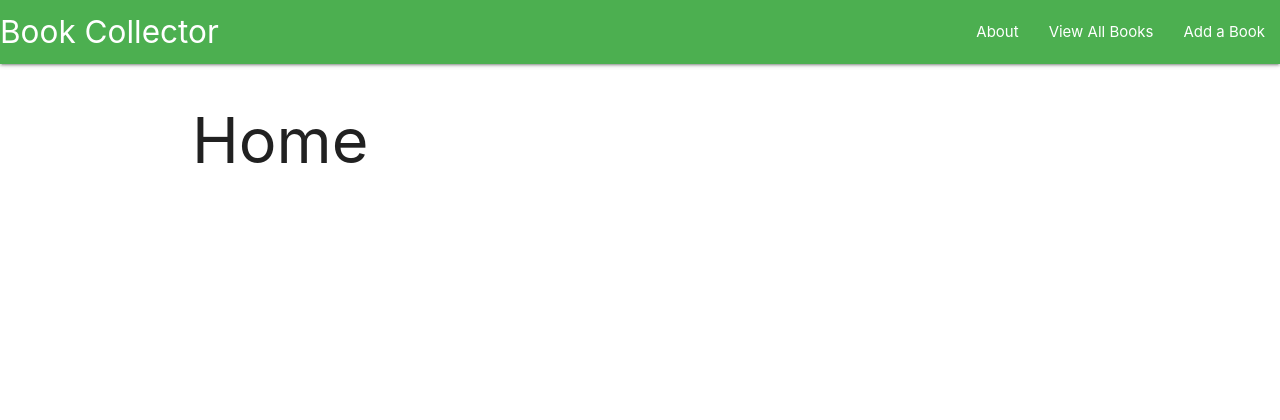
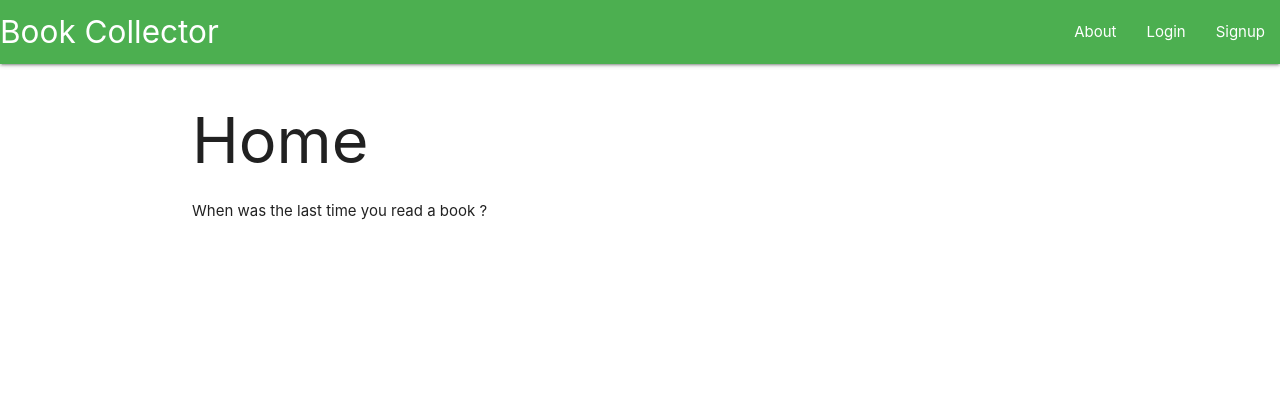
Before and after one commit to SophieDelice/BookCollector, a Django app: page / in a window 1280 px wide. Shown: the top 420 px of the page. Run offline with Django 4.2, Linux system fonts and the light colour scheme.

Commit message:
wip: adds filesystem

```diff
--- a/bookcollector/settings.py
+++ b/bookcollector/settings.py
@@ -122,6 +122,8 @@ USE_TZ = True
 # https://docs.djangoproject.com/en/4.2/howto/static-files/
 
 STATIC_URL = 'static/'
+LOGIN_REDIRECT_URL = '/books/'
+LOGOUT_REDIRECT_URL = '/'
 
 # Default primary key field type
 # https://docs.djangoproject.com/en/4.2/ref/settings/#default-auto-field
--- a/main_app/templates/base.html
+++ b/main_app/templates/base.html
@@ -30,12 +30,24 @@
                         <!-- <a href="/about"> About</a> -->
                         <a href="{% url 'about' %}"> About</a>
                     </li>
+                    {% if user.is_authenticated %}
                     <li>
                         <a href="{% url 'books_index' %}"> View All Books </a>
                     </li>
                     <li>
                         <a href="{% url 'book_create' %}"> Add a Book  </a>
                     </li>
+                    <li>
+                        <a href="{% url 'logout' %}"> Logout</a>
+                    </li>
+                    {% else %}
+                    <li>
+                        <a href="{% url 'login' %}"> Login </a>
+                    </li>
+                    <li>
+                        <a href="{% url 'signup' %}"> Signup </a>
+                    </li>
+                    {% endif %}
                 </ul>
             </div>
         </nav>
--- a/main_app/templates/home.html
+++ b/main_app/templates/home.html
@@ -17,4 +17,6 @@
 
 <h1>Home </h1>
 
+<p> When was the last time you read a book ?</p>
+
 {% endblock %}
--- a/main_app/urls.py
+++ b/main_app/urls.py
@@ -9,4 +9,5 @@ urlpatterns = [
     path('books/create/', views.BookCreate.as_view(), name='book_create'),
     path('books/<int:pk>/update/', views.BookUpdate.as_view(), name='book_update'),
     path('books/<int:pk>/delete/', views.BookDelete.as_view(), name='book_delete'),
+    path('accounts/signup/', views.signup, name='signup'),
 ]
--- a/main_app/views.py
+++ b/main_app/views.py
@@ -1,6 +1,11 @@
 from django.shortcuts import render
 from django.views.generic.edit import CreateView, UpdateView, DeleteView
 from .models import Book
+from django.contrib.auth import login
+from django.contrib.auth.decorators import login_required
+from django.contrib.auth.mixins import LoginRequiredMixin
+from django.contrib.auth.forms import UserCreationForm
+
 # from django.http import HttpResponse
 
 # class Book:
@@ -24,20 +29,42 @@ def about(request):
     # return HttpResponse('<h1>About My Book Collector </h1>')
     return render(request, 'about.html')
 
+@login_required
 def books_index(request):
-    books = Book.objects.all()
+    books = Book.objects.filter(user=request.user)
     return render(request, 'books/index.html',{'books':books})
 
+@login_required
 def books_detail(request, book_id):
     book = Book.objects.get( id = book_id)
     return render(request, 'books/detail.html', {'book': book, })
 
 
-class BookCreate(CreateView):
+def signup(request):
+    error_message =''
+    if request.method == 'POST':
+        form = UserCreationForm(request.POST)
+        if form.is_valid():
+            user = form.save()
+            login(request, user)
+            return redirect('books_index')
+        else:
+            print(form.erros)
+            error_message = 'Invalid sign up - try again'
+        form = UserCreationForm()
+        return render(request, 'registration/signup.html', {
+            'form': form ,
+            'error': error_message
+         })
+
+class BookCreate(LoginRequiredMixin, CreateView):
     model = Book
     fields = '__all__'
     template_name = 'books/book_form.html'
     success_url ='/books/'
+    def form_valid(self, form):
+        form.instance.user = self.request.user
+        return super().form_valid(form)
 
 class BookUpdate(UpdateView):
     model = Book
```
Also changed, not shown: main_app/registration/signup.html (added, +20 -0 lines), main_app/registration/login.html (renamed from main_app/templates/registration/login.html).
